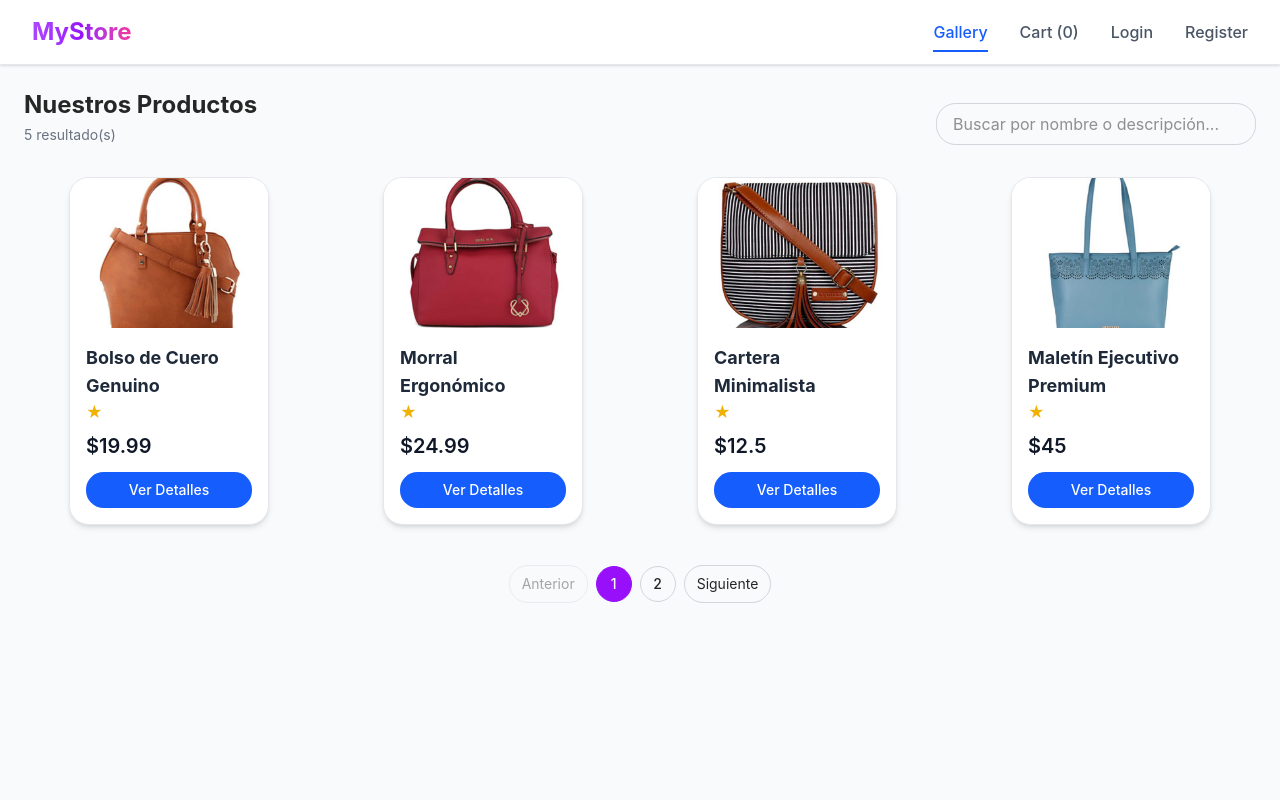
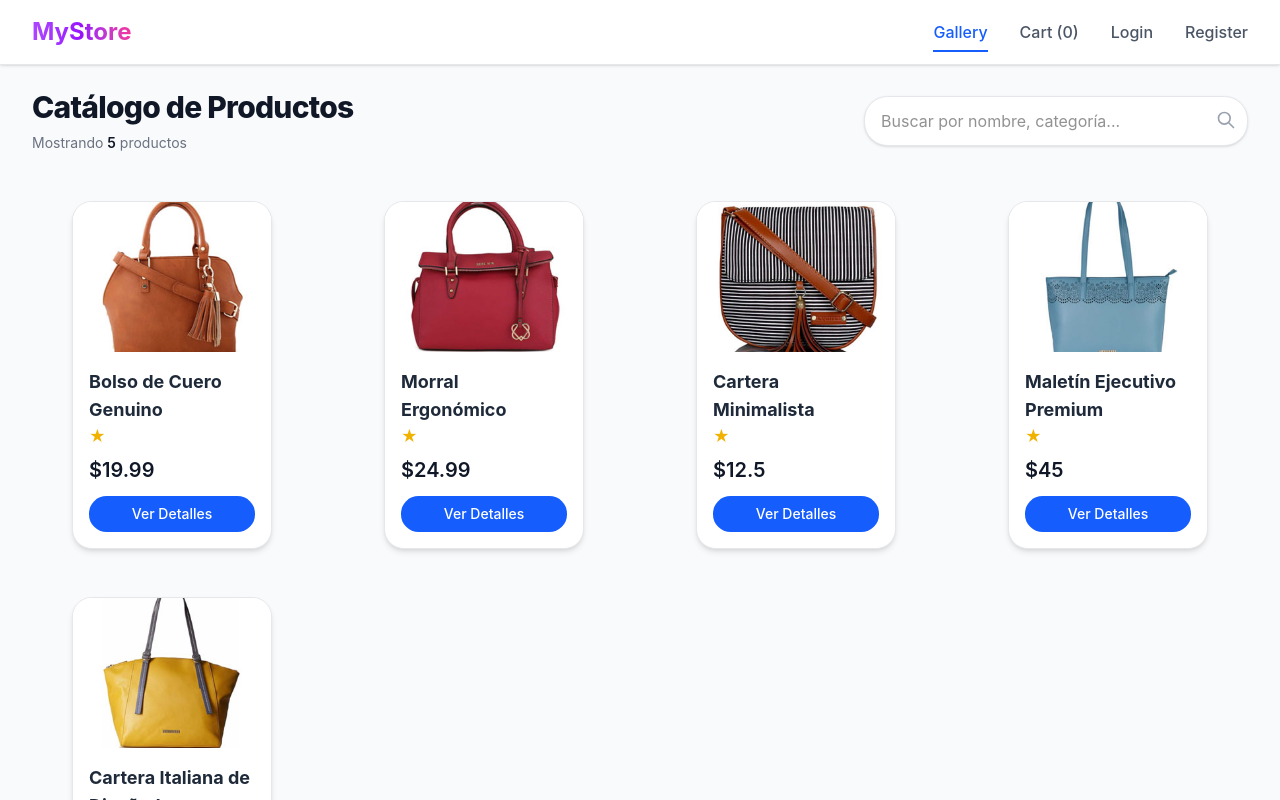
Before and after one commit to mateodev88/E-commerce-, a React (Vite) app: page /gallery in a window 1280 px wide. Shown: the top 800 px of the page. Built offline with nearby package versions, Linux system fonts and the light colour scheme.

Commit message:
refactor: migrar Gallery a useProductStore y usar ProductGallery

```diff
--- a/src/pages/gallery/Gallery.jsx
+++ b/src/pages/gallery/Gallery.jsx
@@ -1,32 +1,39 @@
 import { useEffect, useMemo, useState } from "react";
-import ProductCard from "../../components/molecules/ProductCard";
+import ProductGallery from "../../components/organisms/ProductGallery";
 import { getProducts } from "../../services/productService";
+import useProductStore from "../../store/productStore";
 
-const ITEMS_PER_PAGE = 4;
-// TODO ESTUDIANTE: ajusta items por pagina y mejora UX de filtros/categorias.
+const ITEMS_PER_PAGE = 8;
 
 export default function Gallery() {
-  const [products, setProducts] = useState([]);
-  const [loading, setLoading] = useState(true);
+  const { products, setProducts, isLoading, setLoading, setError } = useProductStore();
   const [searchTerm, setSearchTerm] = useState("");
   const [currentPage, setCurrentPage] = useState(1);
 
   useEffect(() => {
-    getProducts().then((data) => {
+    if (products.length === 0) {
+      setLoading(true);
+      getProducts()
+        .then((data) => {
           setProducts(data);
           setLoading(false);
+        })
+        .catch((err) => {
+          setError(err.message);
+          setLoading(false);
         });
-  }, []);
+    }
+  }, [products.length, setProducts, setLoading, setError]);
 
   const filteredProducts = useMemo(() => {
-    // TODO ESTUDIANTE: extender busqueda por categoria y precio.
     const normalized = searchTerm.trim().toLowerCase();
     if (!normalized) return products;
 
     return products.filter((product) => {
       return (
         product.title.toLowerCase().includes(normalized) ||
-        product.description.toLowerCase().includes(normalized)
+        product.description.toLowerCase().includes(normalized) ||
+        product.category?.toLowerCase().includes(normalized)
       );
     });
   }, [products, searchTerm]);
@@ -42,55 +49,61 @@ export default function Gallery() {
 
   const goToPage = (page) => {
     setCurrentPage(page);
+    window.scrollTo({ top: 0, behavior: 'smooth' });
   };
 
-  if (loading) {
+  if (isLoading) {
     return (
-      <div className="flex justify-center items-center h-64">
-        <div className="animate-spin rounded-full h-12 w-12 border-b-2 border-purple-500"></div>
+      <div className="flex flex-col justify-center items-center h-96">
+        <div className="animate-spin rounded-full h-12 w-12 border-b-2 border-primary"></div>
+        <p className="mt-4 text-gray-500 animate-pulse">Cargando galería...</p>
       </div>
     );
   }
 
   return (
-    <section className="p-6">
-      <div className="flex flex-col sm:flex-row sm:items-end sm:justify-between gap-4 mb-6">
+    <section className="max-w-7xl mx-auto p-6 lg:px-8">
+      <header className="flex flex-col md:flex-row md:items-center md:justify-between gap-6 mb-10">
         <div>
-          <h2 className="text-2xl font-bold">Nuestros Productos</h2>
-          <p className="text-sm text-gray-500 mt-1">
-            {filteredProducts.length} resultado(s)
+          <h1 className="text-3xl font-extrabold tracking-tight text-gray-900">Catálogo de Productos</h1>
+          <p className="text-sm text-gray-500 mt-2">
+            Mostrando <span className="font-semibold text-gray-900">{filteredProducts.length}</span> productos
           </p>
         </div>
+
+        <div className="relative w-full md:w-96">
           <input
             type="text"
             value={searchTerm}
             onChange={handleSearchChange}
-          placeholder="Buscar por nombre o descripción..."
-          className="w-full sm:w-80 px-4 py-2 rounded-lg border border-gray-300 focus:outline-none focus:ring-2 focus:ring-purple-200 focus:border-purple-500"
+            placeholder="Buscar por nombre, categoría..."
+            className="w-full pl-4 pr-10 py-3 rounded-xl border border-gray-200 shadow-sm focus:outline-none focus:ring-2 focus:ring-primary/20 focus:border-primary transition-all bg-white"
           />
+          <div className="absolute right-3 top-3.5 text-gray-400">
+            <svg className="w-5 h-5" fill="none" stroke="currentColor" viewBox="0 0 24 24">
+              <path strokeLinecap="round" strokeLinejoin="round" strokeWidth={2} d="M21 21l-6-6m2-5a7 7 0 11-14 0 7 7 0 0114 0z" />
+            </svg>
           </div>
+        </div>
+      </header>
 
-      {filteredProducts.length === 0 ? (
-        <div className="bg-white border border-gray-200 rounded-xl p-8 text-center text-gray-500">
-          No se encontraron productos para esa búsqueda.
-        </div>
-      ) : (
-        <>
-          <div className="grid grid-cols-1 sm:grid-cols-2 md:grid-cols-3 lg:grid-cols-4 gap-6 justify-items-center">
-            {visibleProducts.map((product) => (
-              <ProductCard key={product.id} product={product} />
-            ))}
-          </div>
+      <ProductGallery products={visibleProducts} />
 
-          <div className="flex justify-center items-center gap-2 mt-8 flex-wrap">
+      {totalPages > 1 && (
+        <nav className="flex justify-center items-center gap-2 mt-12 py-4">
           <button
             type="button"
             onClick={() => goToPage(currentPage - 1)}
             disabled={currentPage === 1}
-              className="px-3 py-2 rounded-lg border border-gray-300 text-sm disabled:opacity-40 disabled:cursor-not-allowed hover:bg-gray-50"
+            className="p-2 rounded-lg border border-gray-200 bg-white text-gray-600 disabled:opacity-40 disabled:cursor-not-allowed hover:bg-gray-50 transition-colors"
+            aria-label="Página anterior"
           >
-              Anterior
+            <svg className="w-5 h-5" fill="none" stroke="currentColor" viewBox="0 0 24 24">
+              <path strokeLinecap="round" strokeLinejoin="round" strokeWidth={2} d="M15 19l-7-7 7-7" />
+            </svg>
           </button>
+
+          <div className="flex gap-2">
             {Array.from({ length: totalPages }, (_, index) => {
               const page = index + 1;
               return (
@@ -98,26 +111,30 @@ export default function Gallery() {
                   key={page}
                   type="button"
                   onClick={() => goToPage(page)}
-                  className={`w-9 h-9 rounded-lg text-sm font-medium border ${
+                  className={`w-10 h-10 rounded-lg text-sm font-bold border transition-all ${
                     page === currentPage
-                      ? "border-purple-600 bg-purple-600 text-white"
-                      : "border-gray-300 hover:bg-gray-50"
+                      ? "border-primary bg-primary text-white shadow-md scale-110"
+                      : "border-gray-200 bg-white text-gray-600 hover:border-gray-300 hover:bg-gray-50"
                   }`}
                 >
                   {page}
                 </button>
               );
             })}
+          </div>
+
           <button
             type="button"
             onClick={() => goToPage(currentPage + 1)}
             disabled={currentPage === totalPages}
-              className="px-3 py-2 rounded-lg border border-gray-300 text-sm disabled:opacity-40 disabled:cursor-not-allowed hover:bg-gray-50"
+            className="p-2 rounded-lg border border-gray-200 bg-white text-gray-600 disabled:opacity-40 disabled:cursor-not-allowed hover:bg-gray-50 transition-colors"
+            aria-label="Siguiente página"
           >
-              Siguiente
+            <svg className="w-5 h-5" fill="none" stroke="currentColor" viewBox="0 0 24 24">
+              <path strokeLinecap="round" strokeLinejoin="round" strokeWidth={2} d="M9 5l7 7-7 7" />
+            </svg>
           </button>
-          </div>
-        </>
+        </nav>
       )}
     </section>
   );
```
Lines whose indentation alone changed are shown as unchanged.
